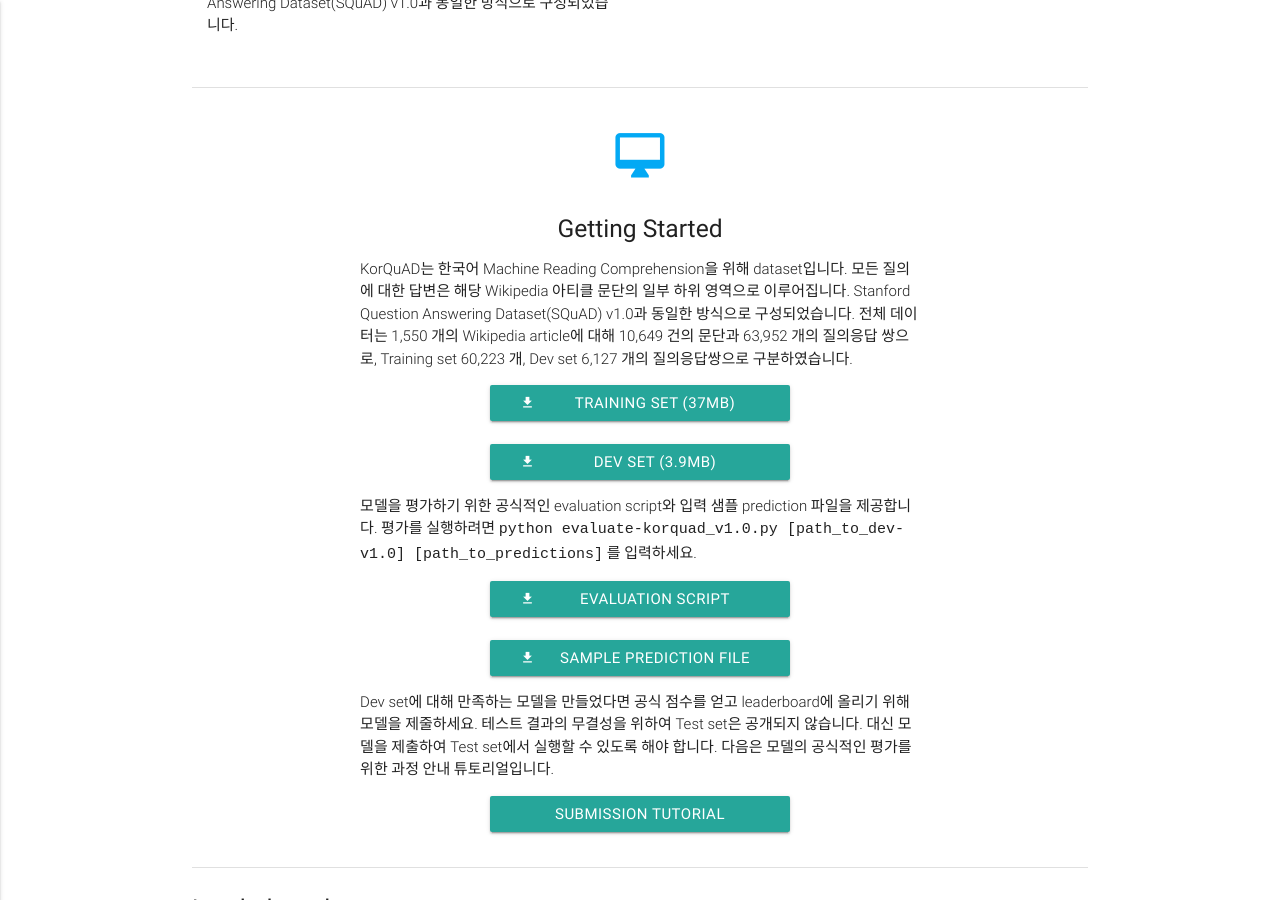
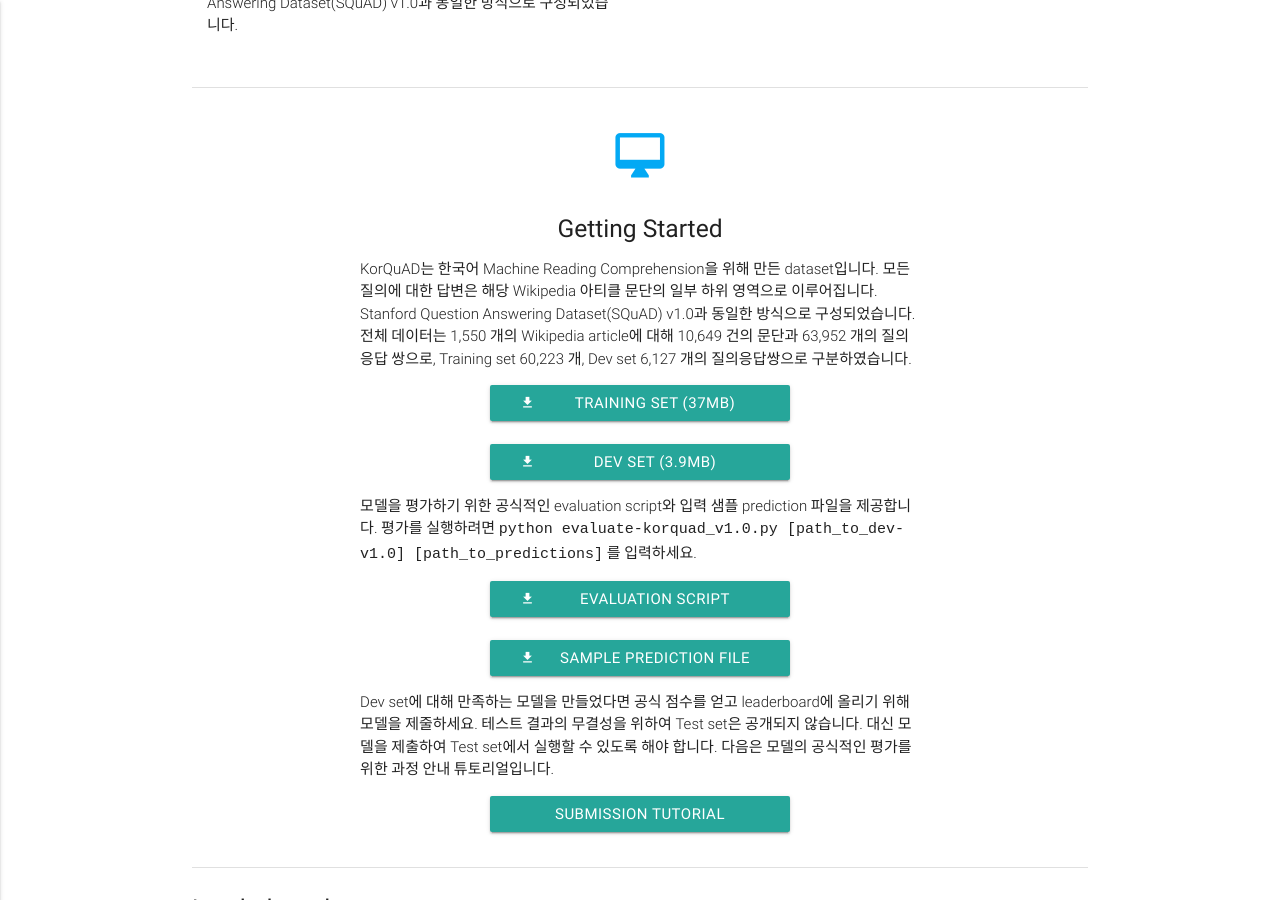
Before and after one commit to korquad/korquad.github.io, a Jekyll site: the page built from index.md, in a window 1280 px wide and 900 px high, scrolled down 659 px. Built offline with Jekyll 4.4.1, drawn with Linux system fonts in a browser that asks for light colours.

Commit message:
Update home.html

```diff
--- a/_layouts/home.html
+++ b/_layouts/home.html
@@ -56,7 +56,7 @@
             <h2 class="center light-blue-text"><i class="material-icons">desktop_mac</i></h2>
             <h5 class="center">Getting Started</h5>
 
-            <p class="light">KorQuAD는 한국어 Machine Reading Comprehension을 위해  dataset입니다. 모든 질의에 대한 답변은 해당 Wikipedia 아티클 문단의 일부 하위 영역으로 이루어집니다. Stanford Question Answering Dataset(SQuAD) v1.0과 동일한 방식으로 구성되었습니다. 전체 데이터는 1,550 개의 Wikipedia article에 대해 10,649 건의 문단과 63,952 개의 질의응답 쌍으로, Training set 60,223 개, Dev set 6,127 개의 질의응답쌍으로 구분하였습니다.</p>
+            <p class="light">KorQuAD는 한국어 Machine Reading Comprehension을 위해 만든 dataset입니다. 모든 질의에 대한 답변은 해당 Wikipedia 아티클 문단의 일부 하위 영역으로 이루어집니다. Stanford Question Answering Dataset(SQuAD) v1.0과 동일한 방식으로 구성되었습니다. 전체 데이터는 1,550 개의 Wikipedia article에 대해 10,649 건의 문단과 63,952 개의 질의응답 쌍으로, Training set 60,223 개, Dev set 6,127 개의 질의응답쌍으로 구분하였습니다.</p>
 
             <div class="center">
               <a href="/dataset/KorQuAD_v1.0_train.json" class="waves-effect waves-light btn" style="width:300px" download=""><i class="material-icons left">file_download</i>Training Set (37MB)</a>
```
